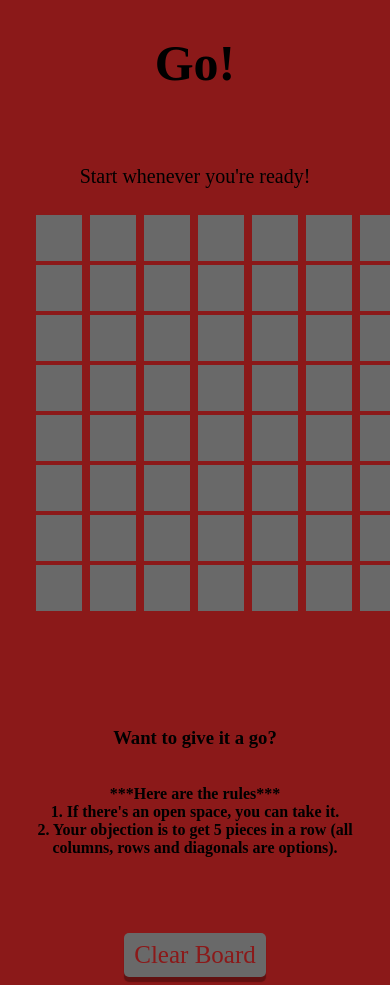
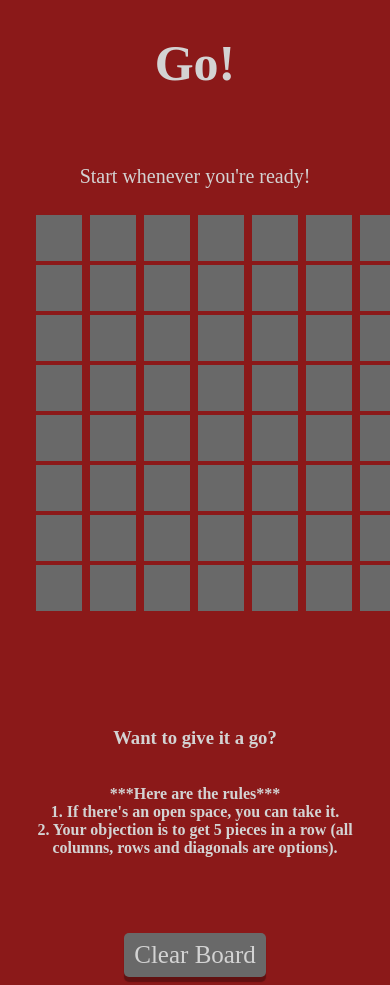
Before and after one commit to amack459/WDI_PROJECT1, a PHP site: page / in a window 390 px wide; the page is wider, and only the part inside the window is pictured. Run offline with PHP 8.4, Linux system fonts and the light colour scheme.

Commit message:
changed text color

```diff
--- a/css/app.css
+++ b/css/app.css
@@ -2,6 +2,7 @@ body{
   background: #8b1919  ;
   font-family: "Papyrus";
   text-align: center;
+  color:#D3D3D3;
 }
 
 main {
@@ -84,7 +85,7 @@ p {
   border-radius: 5px;
   border: none;
   background-color: #696969;
-  color: #8b1919;
+  color: #D3D3D3;
   box-shadow: 0px 5px 1px 0 #611111;
   top: -5px;
   cursor: pointer;
@@ -110,3 +111,15 @@ p {
   background-repeat: no-repeat;
   background-position: center;
 }
+
+/*MEDIA QUERIES*/
+
+@media only screen and (max-width: 640px) {
+ one li{
+   display: block;
+  }
+
+  two li {
+    display: block;
+  }
+}
--- a/js/app.js
+++ b/js/app.js
@@ -55,7 +55,7 @@ window.addEventListener("DOMContentLoaded", function() {
       narrator.innerHTML = "Start whenever you're ready!";
 });
 
-//checks all squares to see what square is assigned to what player
+//Callback function that checks all squares and assigns them to a player.
 function checkSquares(squares) {
   return squares.reduce(function(prev, square) {
     return prev && square.style.backgroundImage === 'url("go_' + player + '.png")';
```
